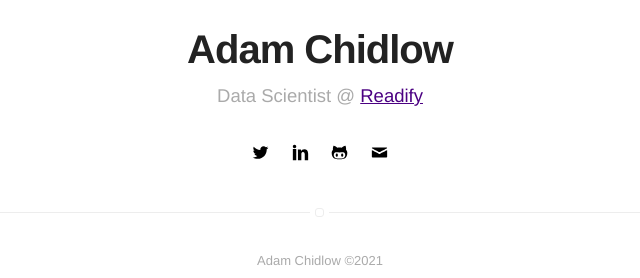
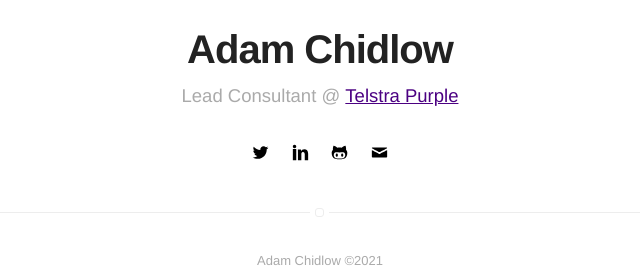
Before and after one commit to achidlow/achidlow.github.io, a Jekyll site: the page built from index.html, in a window 1280 px wide. Shown: the part 252-530 px from the top of the page, without its empty margins (320-960 px from the left). Built offline with Jekyll 4.4.1, drawn with Linux system fonts in a browser that asks for light colours.

Commit message:
Update _config.yml

```diff
--- a/_config.yml
+++ b/_config.yml
@@ -1,9 +1,9 @@
 # main text of home
 name: Adam Chidlow
-bio: Data Scientist @ <a href="https://readify.net">Readify</a>
+bio: Lead Consultant @ <a href="https://purple.telstra.com">Telstra Purple</a>
 
 # twitter summary info
-description: Adam Chidlow is a Data Scientist based in Perth, Western Australia
+description: Adam Chidlow is a Software Engineer / Data Scientist based in Perth, Western Australia
 
 # if it's an external image, update below for true
 # better with square images
```
